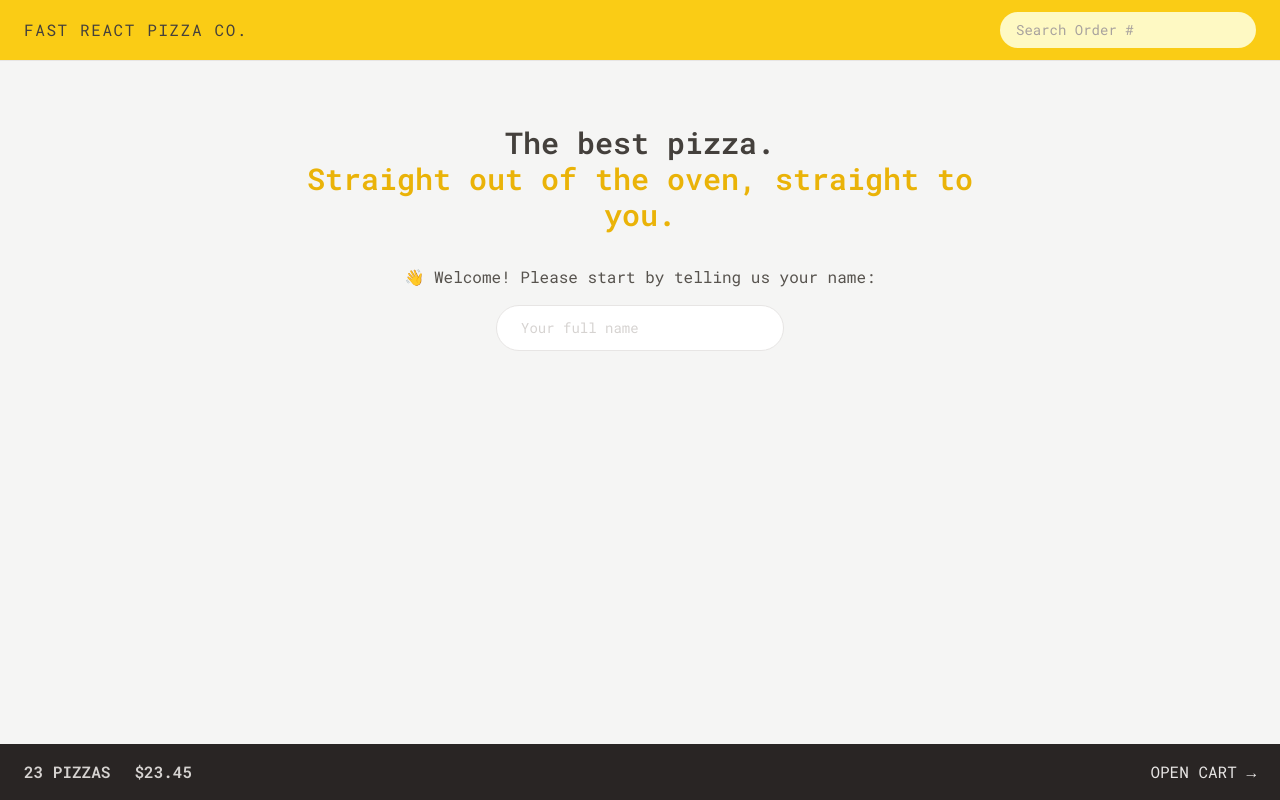
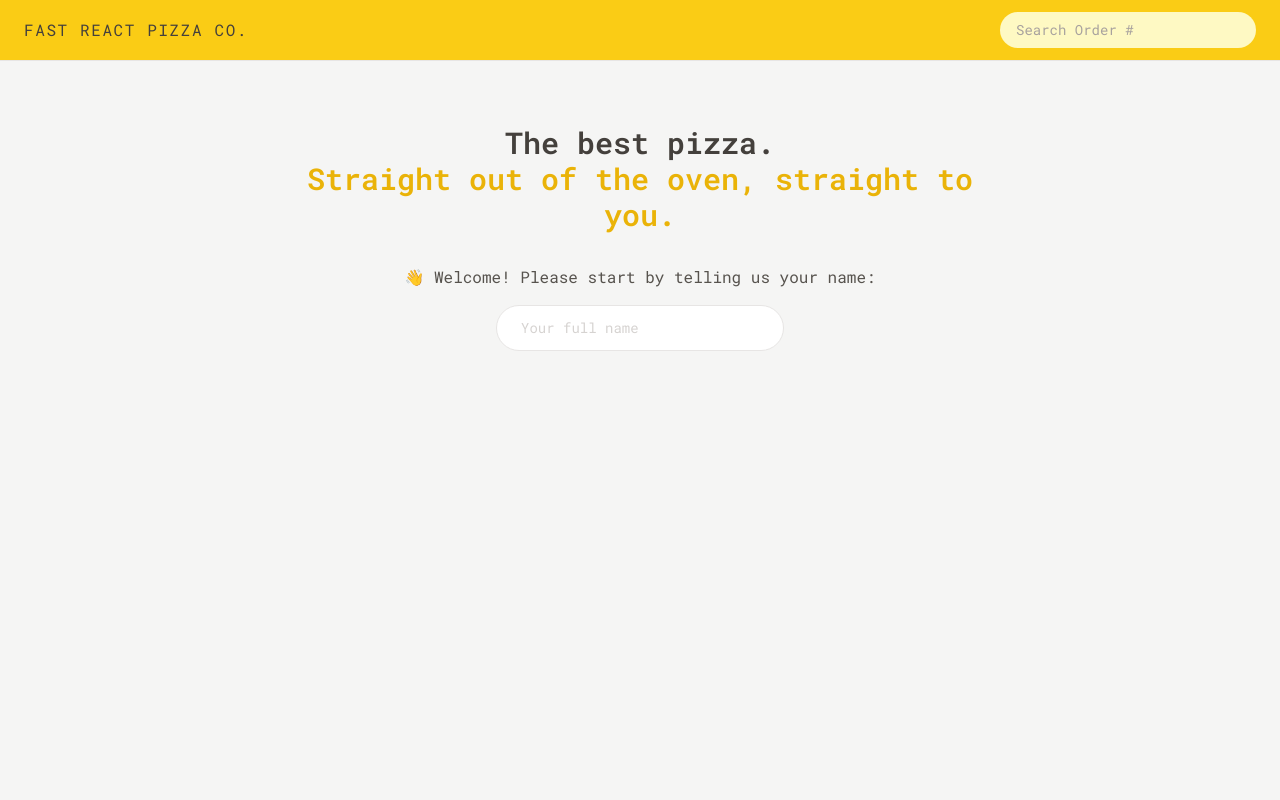
Before and after one commit to chriscashen/fast-react-pizza, a React (Vite) app: page / in a window 1280 px wide. Built offline with nearby package versions, Linux system fonts and the light colour scheme.

Commit message:
add selector in cart

```diff
--- a/src/features/cart/CartOverview.jsx
+++ b/src/features/cart/CartOverview.jsx
@@ -1,14 +1,22 @@
+import { useSelector } from 'react-redux';
 import { Link } from 'react-router-dom';
+import { getTotalCartPrice, getTotalCartQuantity } from './cartSlice';
+import { formatCurrency } from '../../utils/helpers';
 
 function CartOverview() {
+  const totalCartQuantity = useSelector(getTotalCartQuantity);
+  const totalCartPrice = useSelector(getTotalCartPrice);
+
+  if (!totalCartQuantity) return null;
+
   return (
     <div
       className="flex items-center justify-between bg-stone-800 px-4 py-4 text-sm
     uppercase text-stone-200 sm:px-6 md:text-base"
     >
       <p className="space-x-4 font-semibold text-stone-300 sm:space-x-6">
-        <span>23 pizzas</span>
-        <span>$23.45</span>
+        <span>{totalCartQuantity}</span>
+        <span>{formatCurrency(totalCartPrice)}</span>
       </p>
       <Link to="/cart">Open cart &rarr;</Link>
     </div>
--- a/src/features/cart/cartSlice.js
+++ b/src/features/cart/cartSlice.js
@@ -1,17 +1,7 @@
 import { createSlice } from '@reduxjs/toolkit';
 
 const initialState = {
-  //   cart: [],
-
-  cart: [
-    {
-      pizzaId: 12,
-      name: 'Pizza',
-      quantity: 2,
-      unitPrice: 12,
-      totalPrice: 24,
-    },
-  ],
+    cart: [],
 };
 
 const cartSlice = createSlice({
@@ -42,7 +32,18 @@ const cartSlice = createSlice({
   },
 });
 
-
-export const { addItem, deleteItem, increaseItemQuantity, decreaseItemQuantity, clearCart } = cartSlice.actions;
+export const {
+  addItem,
+  deleteItem,
+  increaseItemQuantity,
+  decreaseItemQuantity,
+  clearCart,
+} = cartSlice.actions;
 
 export default cartSlice.reducer;
+
+export const getTotalCartQuantity = (state) =>
+  state.cart.cart.reduce((acc, item) => acc + item.quantity, 0);
+
+export const getTotalCartPrice = (state) =>
+  state.cart.cart.reduce((acc, item) => acc + item.totalPrice, 0);
```
